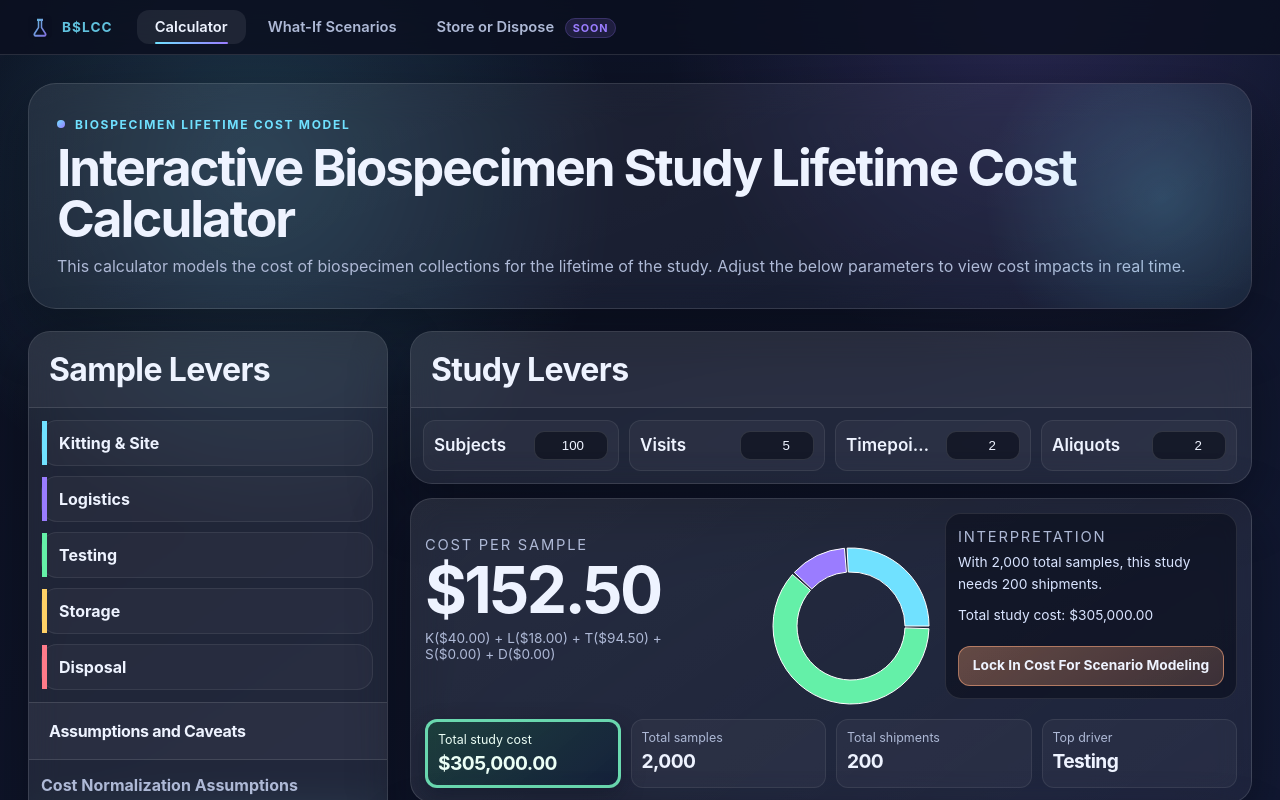
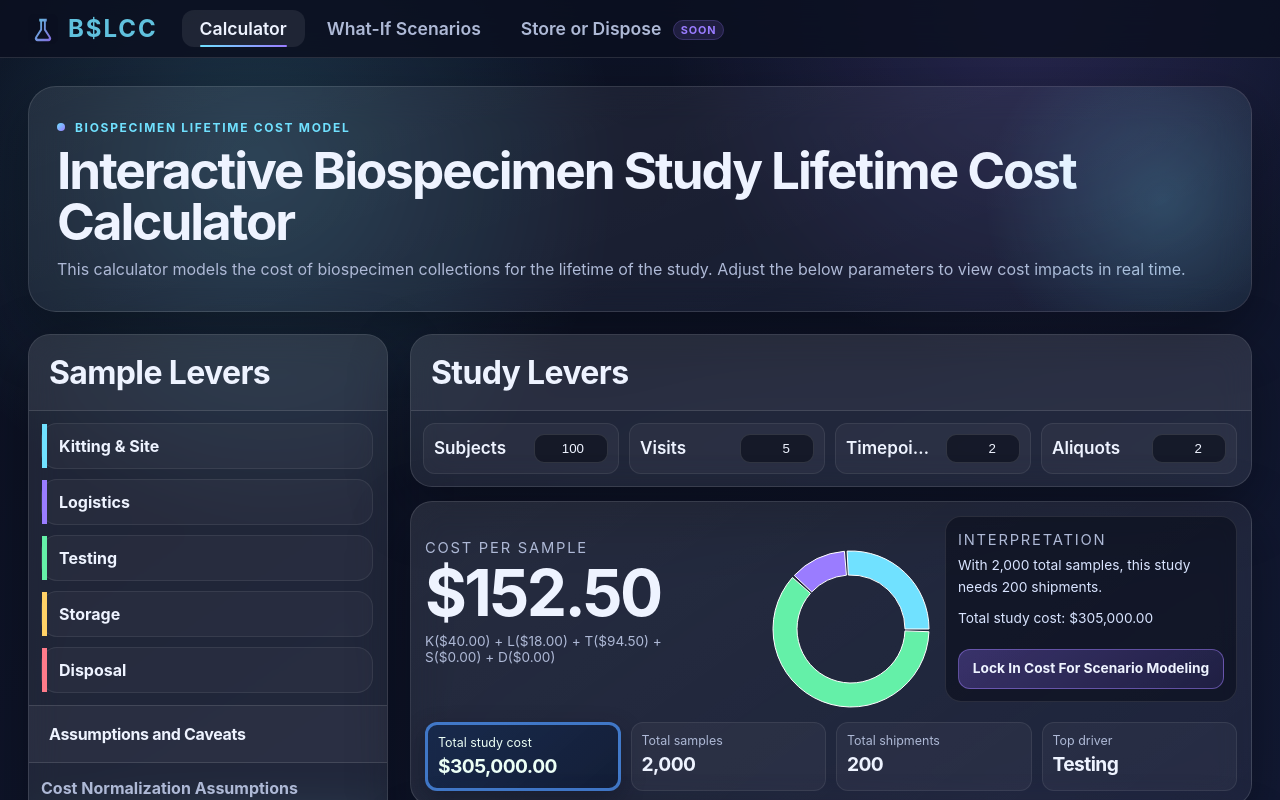
Before and after one commit to BahiBMRN/Biospecimen-Cost-Calculator, a React (Vite) app: page / in a window 1280 px wide. Shown: the top 800 px of the page. Built offline with nearby package versions, Linux system fonts and the light colour scheme.

Commit message:
v2.0 of the app

```diff
--- a/jsconfig.json
+++ b/jsconfig.json
@@ -1,5 +1,6 @@
 {
   "compilerOptions": {
-    "moduleResolution": "node"
+    "moduleResolution": "node",
+    "ignoreDeprecations": "6.0"
   }
 }
--- a/src/App.css
+++ b/src/App.css
@@ -6,7 +6,7 @@
 	--muted: #aeb9d6;
 	--accent: #70e1ff;
 	--accent-2: #9a7cff;
-	--accent-warm-dark: #8a4b33;
+	--accent-warm-dark: #3f2d72;
 	--border: rgba(255, 255, 255, 0.12);
 	--shadow: 0 20px 60px rgba(0, 0, 0, 0.35);
 	--radius: 22px;
@@ -43,7 +43,7 @@ body {
 	align-items: center;
 	gap: 10px;
 	margin-right: 20px;
-	font-size: 0.85rem;
+	font-size: 1.5rem;
 	font-weight: 700;
 	letter-spacing: 0.08em;
 	text-transform: uppercase;
@@ -52,12 +52,12 @@ body {
 	opacity: 0.85;
 }
 
-.tab-bar-logo svg { width: 24px; height: 24px; }
+.tab-bar-logo svg { width: 30px; height: 30px; }
 
 .tab-btn {
 	position: relative;
 	font: inherit;
-	font-size: 0.92rem;
+	font-size: 1.1rem;
 	font-weight: 600;
 	color: var(--muted);
 	background: transparent;
@@ -363,8 +363,8 @@ input[type='number'] {
 	width: 100%;
 	font-weight: 700;
 	line-height: 1.3;
-	background: linear-gradient(145deg, rgba(255, 168, 122, 0.35), rgba(255, 169, 128, 0.18));
-	border-color: rgba(255, 169, 128, 0.55);
+	background: linear-gradient(145deg, rgba(132, 102, 232, 0.35), rgba(98, 75, 186, 0.18));
+	border-color: rgba(146, 118, 232, 0.55);
 }
 
 .composition-badge {
@@ -387,8 +387,8 @@ input[type='number'] {
 }
 
 .scenario-composition {
-	background: linear-gradient(145deg, rgba(255, 168, 122, 0.2), rgba(255, 255, 255, 0.05));
-	border-color: rgba(255, 169, 128, 0.45);
+	background: linear-gradient(145deg, rgba(132, 102, 232, 0.22), rgba(255, 255, 255, 0.05));
+	border-color: rgba(146, 118, 232, 0.45);
 }
 
 .scenario-results-stack {
@@ -405,8 +405,8 @@ input[type='number'] {
 .metrics { display: grid; grid-template-columns: repeat(4, 1fr); gap: 10px; margin-top: 20px; }
 .metric { padding: 10px; border-radius: 12px; background: rgba(255, 255, 255, 0.04); border: 1px solid rgba(255, 255, 255, 0.08); }
 .metric.metric-important {
-	background: linear-gradient(140deg, rgba(24, 86, 62, 0.5), rgba(14, 30, 58, 0.62));
-	border: 3px solid rgba(116, 236, 189, 0.9);
+	background: linear-gradient(140deg, rgba(14, 44, 92, 0.5), rgba(11, 25, 52, 0.62));
+	border: 3px solid rgba(70, 130, 215, 0.9);
 	box-shadow: 0 8px 22px rgba(8, 15, 28, 0.35);
 }
 .metric .label { color: var(--muted); font-size: 0.78rem; margin-bottom: 4px; }
@@ -424,15 +424,21 @@ input[type='number'] {
 
 #scenarioLeftSidebar { display: flex; flex-direction: column; gap: 16px; align-self: start; }
 #scenarioLeftSidebar .panel {
-	background: linear-gradient(145deg, rgba(255, 168, 122, 0.2), rgba(255, 255, 255, 0.05));
-	border-color: rgba(255, 169, 128, 0.45);
+	background: linear-gradient(145deg, rgba(132, 102, 232, 0.2), rgba(255, 255, 255, 0.05));
+	border-color: rgba(146, 118, 232, 0.45);
 }
 .button-row { display: grid; gap: 8px; padding: 14px 16px; }
 .scenario-buttons button { width: 100%; text-align: left; line-height: 1.45; }
-.scenario-buttons button,
+.scenario-buttons button {
+	background: linear-gradient(145deg, rgba(132, 102, 232, 0.22), rgba(255, 255, 255, 0.05));
+	border-color: rgba(146, 118, 232, 0.45);
+}
+
 .scenario-buttons button.active {
-	background: linear-gradient(145deg, rgba(255, 168, 122, 0.2), rgba(255, 255, 255, 0.05));
-	border-color: rgba(255, 169, 128, 0.45);
+	background: linear-gradient(145deg, rgba(76, 50, 146, 0.72), rgba(36, 27, 74, 0.78));
+	border-color: rgba(146, 118, 232, 0.9);
+	box-shadow: 0 8px 22px rgba(8, 15, 28, 0.35);
+	color: #ecfff6;
 }
 #scenarioStudyLeversPanel .study-control .control-header label {
 	font-size: 0.92rem;
@@ -455,8 +461,8 @@ input[type='number'] {
 	line-height: 1.05;
 	letter-spacing: -0.02em;
 	padding: 16px 18px;
-	background: linear-gradient(145deg, rgba(255, 168, 122, 0.2), rgba(255, 255, 255, 0.05));
-	border-bottom: 1px solid rgba(255, 169, 128, 0.35);
+	background: linear-gradient(145deg, rgba(132, 102, 232, 0.2), rgba(255, 255, 255, 0.05));
+	border-bottom: 1px solid rgba(146, 118, 232, 0.35);
 	border-left-color: var(--accent-warm-dark);
 }
 #scenarioBtnPanel .scenario-list-accordion > summary {
@@ -544,8 +550,8 @@ input[type='number'] {
 }
 
 #scenarioRightSidebar .delta-total-card {
-	background: linear-gradient(140deg, rgba(24, 86, 62, 0.5), rgba(14, 30, 58, 0.62));
-	border: 3px solid rgba(116, 236, 189, 0.9);
+	background: linear-gradient(140deg, rgba(14, 44, 92, 0.5), rgba(11, 25, 52, 0.62));
+	border: 3px solid rgba(70, 130, 215, 0.9);
 	box-shadow: 0 8px 22px rgba(8, 15, 28, 0.35);
 }
 
@@ -609,7 +615,7 @@ input[type='number'] {
 
 #scenarioRightSidebar .delta-row-bar.positive,
 #scenarioRightSidebar .delta-total-marker.positive {
-	background: linear-gradient(135deg, rgba(255, 140, 102, 0.88), rgba(255, 178, 136, 0.92));
+	background: linear-gradient(135deg, rgba(70, 130, 215, 0.88), rgba(112, 225, 255, 0.92));
 }
 
 #scenarioRightSidebar .delta-row-bar.negative,
@@ -625,7 +631,7 @@ input[type='number'] {
 
 #scenarioRightSidebar .delta-row-value.positive,
 #scenarioRightSidebar .delta-total-value.positive {
-	color: #ffb08b;
+	color: #9ad0ff;
 }
 
 #scenarioRightSidebar .delta-row-value.negative,
--- a/src/App.jsx
+++ b/src/App.jsx
@@ -243,7 +243,6 @@ function DeltaComparisonChart({ baselineResult, scenarioResult }) {
 
   return (
     <div className="chart-block delta-chart-block">
-      <h3>Scenario Difference View</h3>
 
       <div className="delta-section">
         <div className="delta-section-title">Per-Sample Cost Delta</div>
@@ -508,6 +507,12 @@ function App() {
   };
 
   const applyScenario = (scenario) => {
+    if (activeScenario === scenario) {
+      setScenarioInputs({ ...lockedBaselineInputs });
+      setActiveScenario(null);
+      return;
+    }
+
     setActiveScenario(scenario);
     setScenarioInputs({ ...lockedBaselineInputs, ...PRESETS[scenario] });
   };
@@ -569,7 +574,7 @@ function App() {
             <p className="sub">
               {activeTab === 'calculator'
                 ? 'This calculator models the cost of biospecimen collections for the lifetime of the study. Adjust the below parameters to view cost impacts in real time.'
-                : 'Scenario modeling starts from the locked baseline. Select a predefined scenario or fine-tune study and sample levers to model custom outcomes.'}
+                : 'Select a predefined scenario or fine-tune study and sample levers to see impact of change on total costs.'}
             </p>
           </section>
 
```
